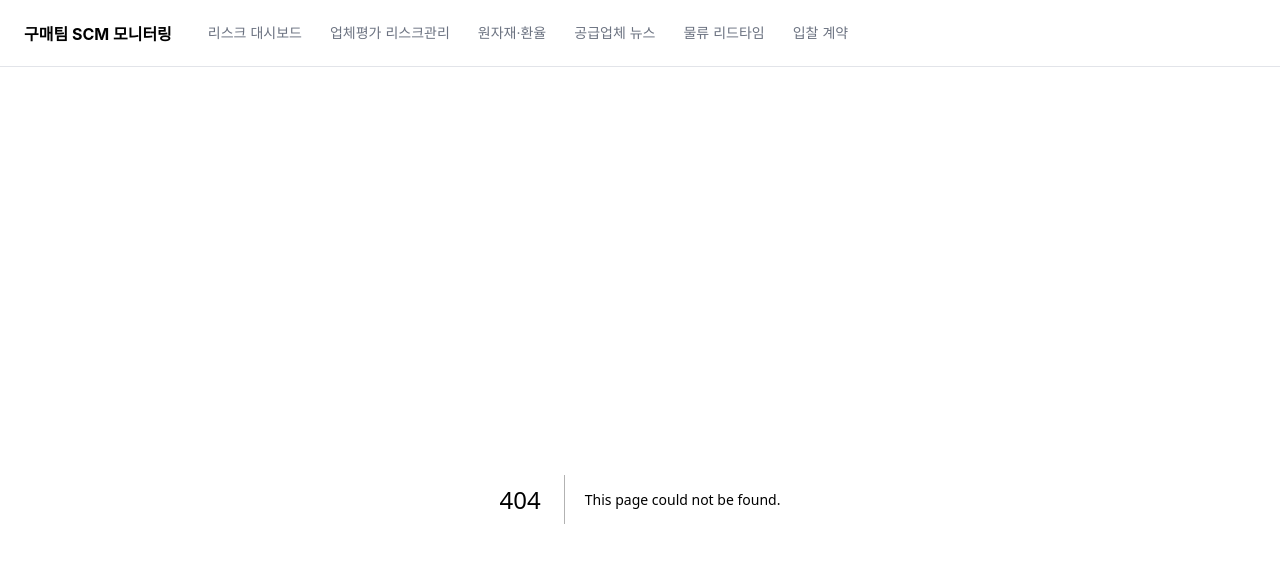
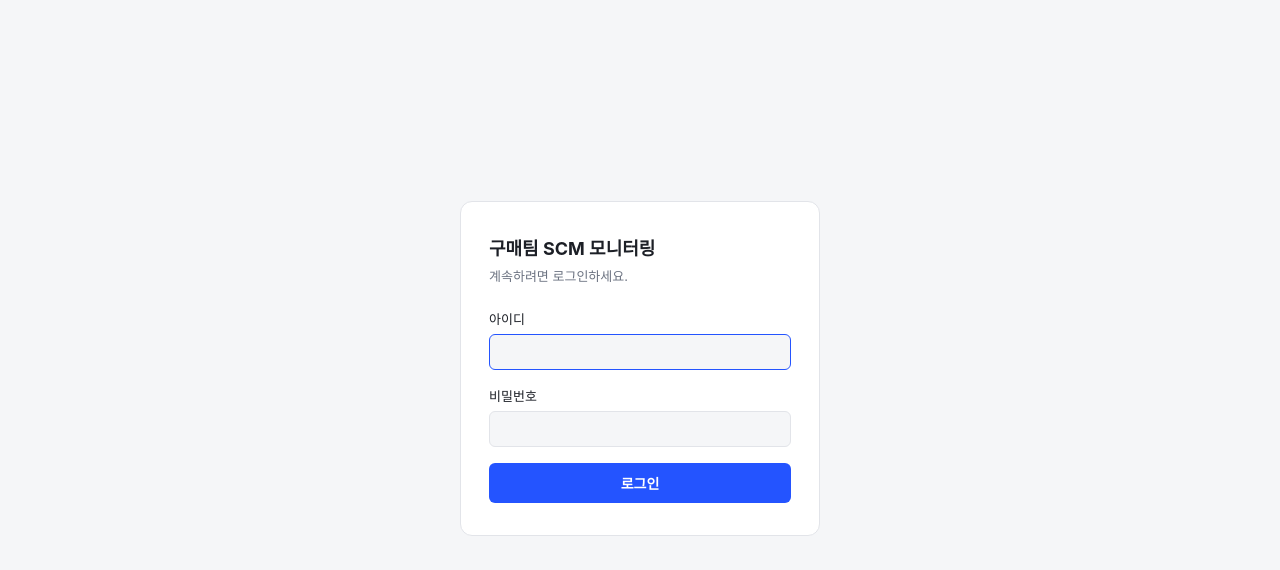
Before and after one commit to yhj555-ctrl/scm-monitoring, a Next.js app: page /login in a window 1280 px wide. Before the commit this address had no page. Shown: the top 570 px of the page. Built offline with nearby package versions, Linux system fonts and the light colour scheme.

Commit message:
아이디/비밀번호 로그인 기능 추가

```diff
--- a/app/globals.css
+++ b/app/globals.css
@@ -246,3 +246,96 @@ tr:last-child td {
   color: var(--text-muted);
   margin-top: 2px;
 }
+
+.nav-logout {
+  margin-left: auto;
+  border: 1px solid var(--border);
+  border-radius: 6px;
+  padding: 6px 14px;
+  font-size: 13px;
+  background: var(--card);
+  color: var(--text-muted);
+  cursor: pointer;
+  white-space: nowrap;
+}
+
+.nav-logout:hover {
+  border-color: var(--danger);
+  color: var(--danger);
+}
+
+/* 로그인 화면 */
+.login-wrap {
+  display: flex;
+  align-items: center;
+  justify-content: center;
+  min-height: calc(100vh - 128px);
+}
+
+.login-card {
+  width: 100%;
+  max-width: 360px;
+  background: var(--card);
+  border: 1px solid var(--border);
+  border-radius: 12px;
+  padding: 32px 28px;
+  display: flex;
+  flex-direction: column;
+}
+
+.login-title {
+  font-weight: 700;
+  font-size: 18px;
+}
+
+.login-subtitle {
+  color: var(--text-muted);
+  font-size: 13px;
+  margin: 6px 0 24px;
+}
+
+.login-label {
+  font-size: 13px;
+  font-weight: 500;
+  margin-bottom: 6px;
+}
+
+.login-input {
+  border: 1px solid var(--border);
+  border-radius: 6px;
+  padding: 9px 12px;
+  font-size: 14px;
+  background: var(--bg);
+  color: var(--text);
+  margin-bottom: 16px;
+}
+
+.login-input:focus {
+  outline: none;
+  border-color: var(--accent);
+}
+
+.login-error {
+  color: var(--danger);
+  background: var(--danger-bg);
+  border-radius: 6px;
+  padding: 8px 12px;
+  font-size: 13px;
+  margin-bottom: 16px;
+}
+
+.login-btn {
+  border: none;
+  border-radius: 6px;
+  padding: 10px 16px;
+  font-size: 14px;
+  font-weight: 600;
+  background: var(--accent);
+  color: #fff;
+  cursor: pointer;
+}
+
+.login-btn:disabled {
+  opacity: 0.6;
+  cursor: default;
+}
--- /dev/null
+++ b/app/login/page.tsx
@@ -0,0 +1,80 @@
+"use client";
+
+import { useState } from "react";
+import { useRouter } from "next/navigation";
+
+export default function LoginPage() {
+  const router = useRouter();
+  const [username, setUsername] = useState("");
+  const [password, setPassword] = useState("");
+  const [error, setError] = useState("");
+  const [loading, setLoading] = useState(false);
+
+  async function handleSubmit(e: React.FormEvent) {
+    e.preventDefault();
+    setError("");
+    setLoading(true);
+    try {
+      const res = await fetch("/api/auth/login", {
+        method: "POST",
+        headers: { "Content-Type": "application/json" },
+        body: JSON.stringify({ username, password }),
+      });
+      const data = await res.json();
+      if (!res.ok || !data.ok) {
+        setError(data.error ?? "로그인에 실패했습니다.");
+        setLoading(false);
+        return;
+      }
+      const next =
+        new URLSearchParams(window.location.search).get("next") || "/";
+      router.replace(next.startsWith("/") ? next : "/");
+      router.refresh();
+    } catch {
+      setError("네트워크 오류가 발생했습니다. 잠시 후 다시 시도하세요.");
+      setLoading(false);
+    }
+  }
+
+  return (
+    <div className="login-wrap">
+      <form className="login-card" onSubmit={handleSubmit}>
+        <div className="login-title">구매팀 SCM 모니터링</div>
+        <p className="login-subtitle">계속하려면 로그인하세요.</p>
+
+        <label className="login-label" htmlFor="username">
+          아이디
+        </label>
+        <input
+          id="username"
+          className="login-input"
+          type="text"
+          autoComplete="username"
+          value={username}
+          onChange={(e) => setUsername(e.target.value)}
+          required
+          autoFocus
+        />
+
+        <label className="login-label" htmlFor="password">
+          비밀번호
+        </label>
+        <input
+          id="password"
+          className="login-input"
+          type="password"
+          autoComplete="current-password"
+          value={password}
+          onChange={(e) => setPassword(e.target.value)}
+          required
+        />
+
+        {error && <div className="login-error">{error}</div>}
+
+        <button className="login-btn" type="submit" disabled={loading}>
+          {loading ? "로그인 중…" : "로그인"}
+        </button>
+      </form>
+    </div>
+  );
+}
--- a/components/Nav.tsx
+++ b/components/Nav.tsx
@@ -1,4 +1,7 @@
+"use client";
+
 import Link from "next/link";
+import { usePathname, useRouter } from "next/navigation";
 
 const links = [
   { href: "/", label: "리스크 대시보드" },
@@ -10,6 +13,18 @@ const links = [
 ];
 
 export default function Nav() {
+  const pathname = usePathname();
+  const router = useRouter();
+
+  // 로그인 화면에서는 상단 네비게이션을 숨깁니다.
+  if (pathname === "/login") return null;
+
+  async function handleLogout() {
+    await fetch("/api/auth/logout", { method: "POST" });
+    router.replace("/login");
+    router.refresh();
+  }
+
   return (
     <header className="nav">
       <div className="nav-title">구매팀 SCM 모니터링</div>
@@ -20,6 +35,9 @@ export default function Nav() {
           </Link>
         ))}
       </nav>
+      <button type="button" className="nav-logout" onClick={handleLogout}>
+        로그아웃
+      </button>
     </header>
   );
 }
```
Also changed, not shown: app/api/auth/login/route.ts (added, +38 -0 lines), app/api/auth/logout/route.ts (added, +14 -0 lines), lib/auth.ts (added, +76 -0 lines), middleware.ts (added, +33 -0 lines), 2 other files (tests, documents, lock files or other folders).
